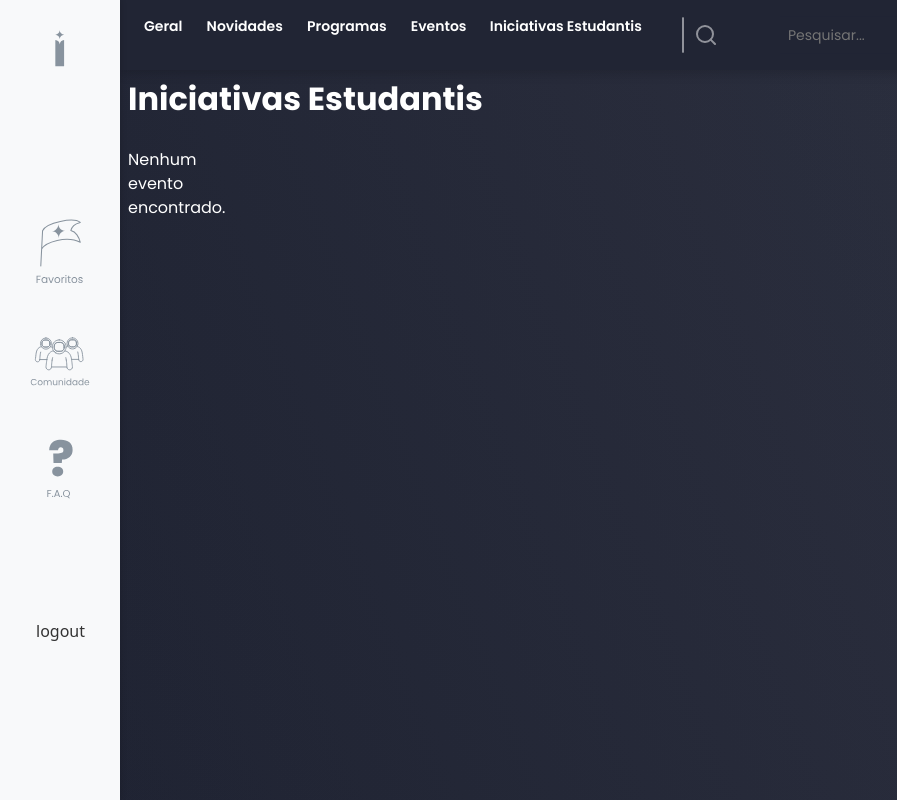
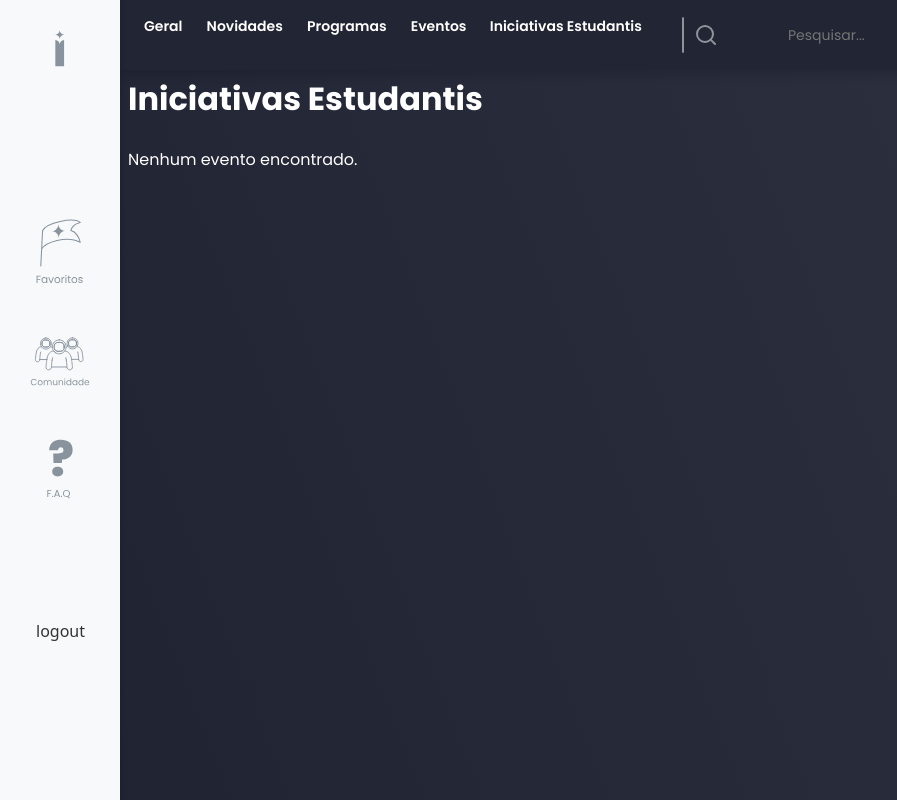
Before and after one commit to majupeixoto/polaris, a Django app: page /iniciativas/ in a window 1280 px wide. Shown: the whole page, without its empty margins (0-897 px from the left). Run offline with Django 5.2, Linux system fonts and the light colour scheme; parts of the project's set-up code (start-up, migrations or seed data) failed here and were passed over.

Commit message:
mensagem de Nenhum evento encontrado em Iniciativa em uma linha só

```diff
--- a/Projeto/apps/templates/apps/iniciativas/iniciativa_list.html
+++ b/Projeto/apps/templates/apps/iniciativas/iniciativa_list.html
@@ -55,6 +55,7 @@
 
     p {
         color: white;
+        white-space: nowrap; /* Impede quebra de linha */
     }
 
     .card {
```
